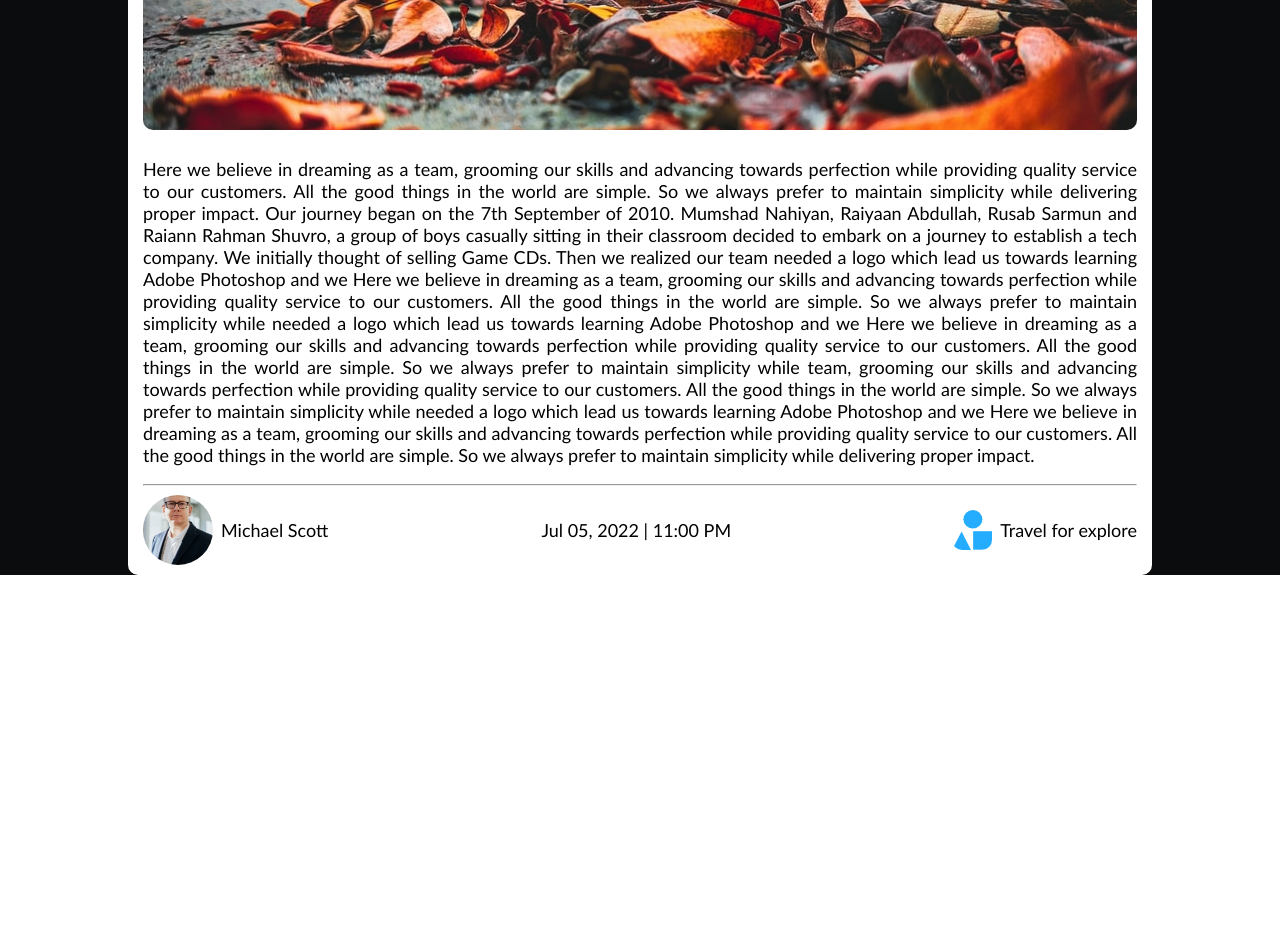
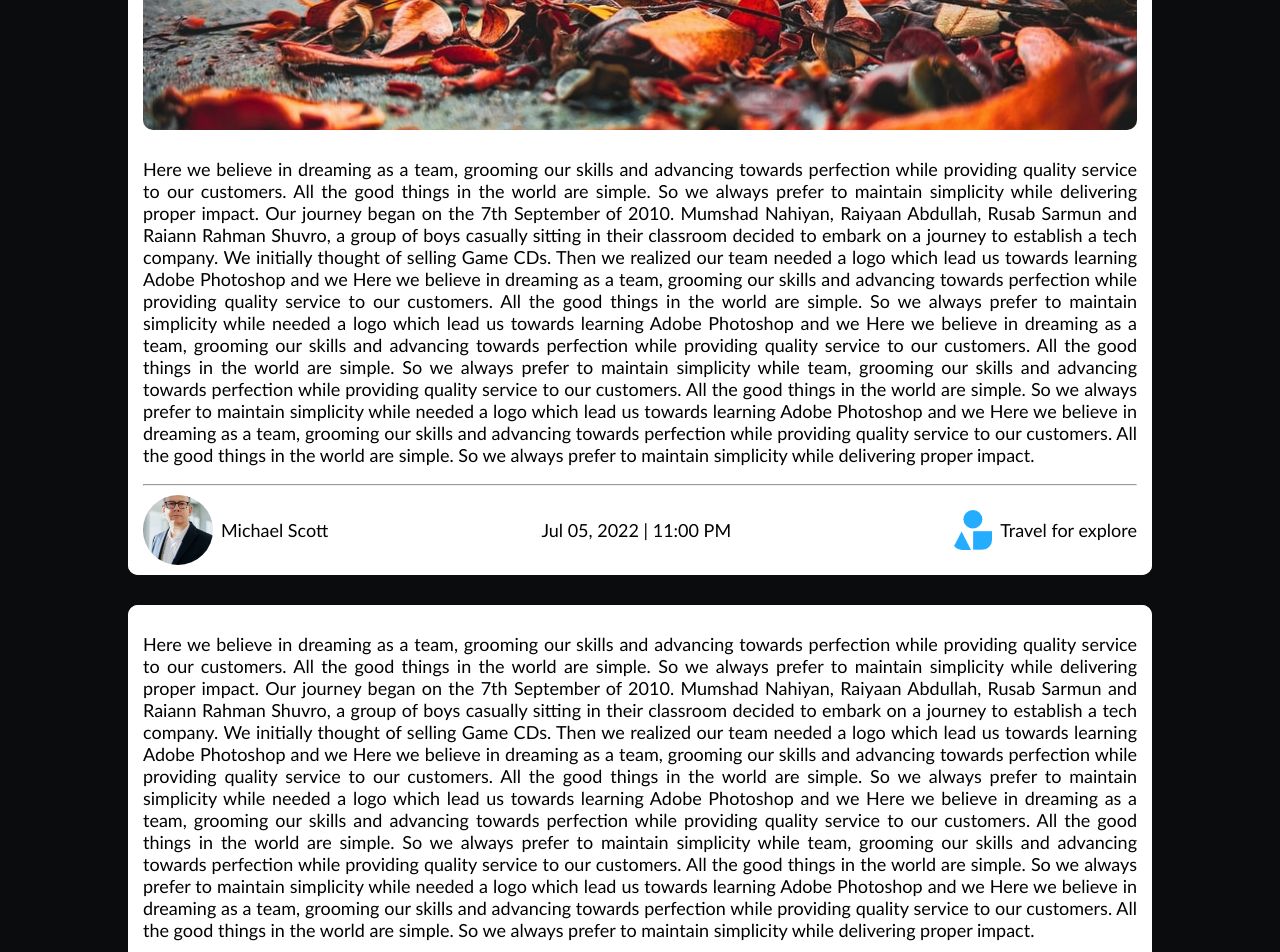
Before and after one commit to shihabsararrafid/front-end-task, a React (Create React App) app: page / in a window 1280 px wide. Shown: the part 580-1532 px from the top of the page. Before the commit the page ends 1185 px from the top, so only its background shows below. Built offline with nearby package versions, Linux system fonts and the light colour scheme.

Commit message:
short story without cover photo added

```diff
--- a/src/Components/Body/Body.css
+++ b/src/Components/Body/Body.css
@@ -6,6 +6,8 @@
 }
 .body *{
 border-radius: 10px;
+background-color: white;
+
 
 }
 .longStory_1{
@@ -21,6 +23,7 @@ border-radius: 10px;
 
 .shortStory_1{
     background-color: white;
+    margin-bottom: 30px;
 }
 @media screen and (max-width:1000px ) {
     .longStory_1{
--- a/src/Components/Body/Body.js
+++ b/src/Components/Body/Body.js
@@ -15,6 +15,9 @@ const Body = () => {
             <CoverPhoto></CoverPhoto>
             <ShortStory></ShortStory>
             </div>
+            <div className="shortStory_withoutCover">
+                <ShortStory></ShortStory>
+            </div>
 
 
         </div>
```
